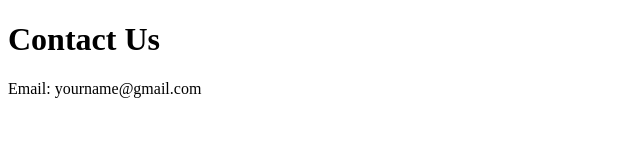
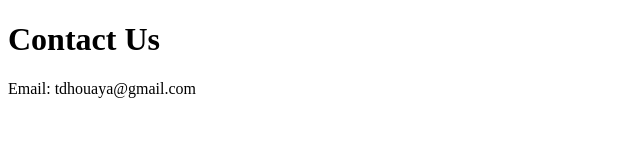
Before and after one commit to em3957523-oss/em3957523-oss.github.io, a plain HTML site: page contact.html in a window 1280 px wide. Shown: the full height of the page, 0-640 px from the left. Drawn offline with Linux system fonts and the light colour scheme.

Commit message:
Update contact email

```diff
--- a/contact.html
+++ b/contact.html
@@ -6,6 +6,6 @@
 </head>
 <body>
 <h1>Contact Us</h1>
-<p>Email: yourname@gmail.com</p>
+<p>Email: tdhouaya@gmail.com</p>
 </body>
 </html>
```
